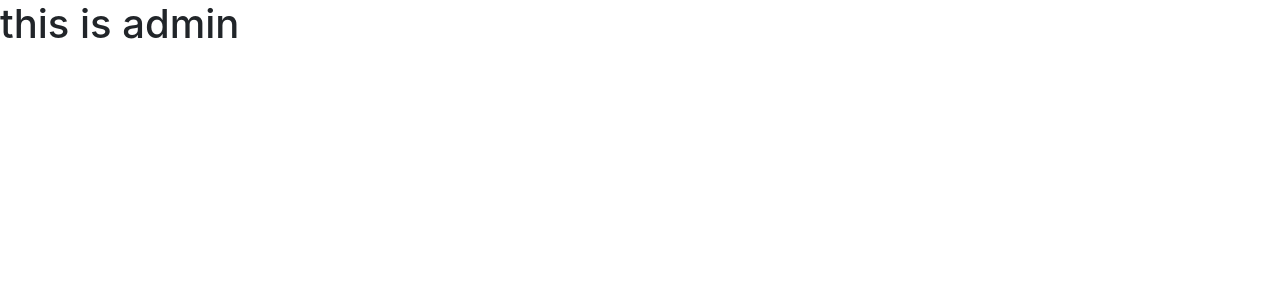
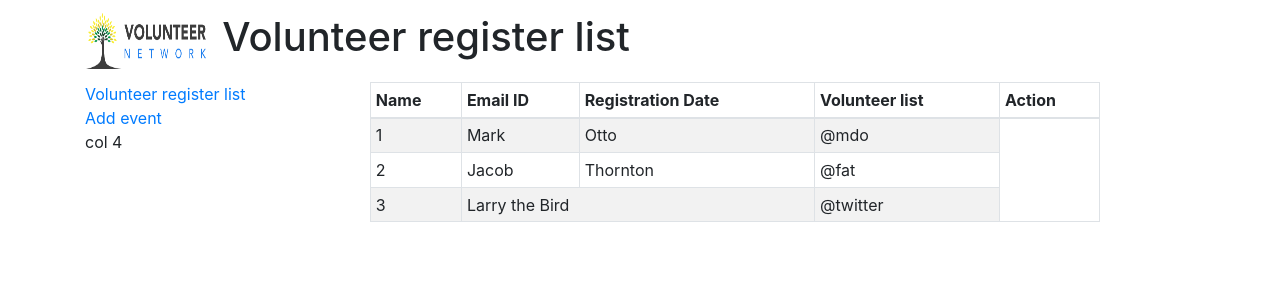
Before and after one commit to rakhiakter/volunteer-network-client, a React (Create React App) app: page /admin in a window 1280 px wide. Shown: the top 300 px of the page. Built offline with nearby package versions, Linux system fonts and the light colour scheme.

Commit message:
https done

```diff
--- a/src/Components/Admin/Admin.js
+++ b/src/Components/Admin/Admin.js
@@ -1,10 +1,69 @@
 import React from 'react';
-
+import { Col, Container, Nav, Navbar, Row, Table } from 'react-bootstrap';
+import { Link } from 'react-router-dom';
+import './Admin.css';
 const Admin = () => {
     return (
-        <div>
-           <h1>this is admin</h1>
-        </div>
+      <div>
+        <Container>
+          <Row>
+            <Navbar>
+              <Navbar.Brand href="#home">
+                <img
+                  style={{ width: "120.26px", height: "56px" }}
+                  src={require("../../logos/Group 1329.png")}
+                  alt=""
+                />
+              </Navbar.Brand>
+              <Nav className="mr-auto">
+                <h1>Volunteer register list</h1>
+              </Nav>
+            </Navbar>
+          </Row>
+        </Container>
+        <Container>
+          <Row>
+            <Col xs={3}>
+              <Link to="/list">Volunteer register list</Link>
+              <br />
+              <Link to="/add">Add event</Link>
+              <p>col 4</p>
+            </Col>
+            <Col xs={8}>
+              <Table striped bordered hover size="sm">
+                <thead>
+                  <tr>
+                    <th>Name</th>
+                    <th>Email ID</th>
+                    <th>Registration Date</th>
+                    <th>Volunteer list</th>
+                    <th>Action</th>
+                  </tr>
+                </thead>
+                <tbody>
+                  <tr>
+                    <td>1</td>
+                    <td>Mark</td>
+                    <td>Otto</td>
+                    <td>@mdo</td>
+                  </tr>
+                  <tr>
+                    <td>2</td>
+                    <td>Jacob</td>
+                    <td>Thornton</td>
+                    <td>@fat</td>
+                  </tr>
+                  <tr>
+                    <td>3</td>
+                    <td colSpan="2">Larry the Bird</td>
+                    <td>@twitter</td>
+                  </tr>
+                </tbody>
+              </Table>
+            </Col>
+          </Row>
+        </Container>
+      </div>
     );
 };
 
--- a/src/Components/CreateAccount/CreateAccount.js
+++ b/src/Components/CreateAccount/CreateAccount.js
@@ -13,7 +13,9 @@ fullName: loggedInUser.fullName,
 email: loggedInUser.email,
 date: loggedInUser.date,
 description: '',
-eventName: eventName
+eventName: eventName,
+pic: pic,
+color: color
   });
 const history = useHistory();
 const handleBlur = (e) => {
@@ -47,7 +49,7 @@ const handleBlur = (e) => {
     console.log(loggedInUser);
     console.log(event);
 console.log("submit");
-   fetch('http://localhost:5000/addEvent', {
+   fetch('http://volunteer-network-1.herokuapp.com/addEvent', {
                 method: 'POST',
                 headers: {'Content-Type': 'application/json'},
                 body: JSON.stringify(event)
--- a/src/Components/Event/Event.css
+++ b/src/Components/Event/Event.css
@@ -9,6 +9,7 @@
     top: 332px;
     background: #E3E3E3;
     border-radius: 5px;
+   margin-left: 170px;
 }
 
 #task {
@@ -30,7 +31,7 @@
     border-radius: 15px;
 }
 
-#task>.row h2 {
+#task>.row h3 {
     width: 177px;
     height: 33px;
     left: 376px;
@@ -57,5 +58,6 @@
     line-height: 26px;
     /* identical to box height, or 130% */
     text-align: center;
-    color: #000000;
+    color: #5a2525;
+    padding-top: 5px;
 }
--- a/src/Components/Event/Event.js
+++ b/src/Components/Event/Event.js
@@ -2,27 +2,40 @@ import React from 'react';
 import {  Image } from "react-bootstrap";
 import "./Event.css"
 const Event = (props) => {
-    const cancelEventTasks = () => {};
+    const cancelEventTasks = (e,id) => {
+      e.persist();
+        fetch(`https://volunteer-network-1.herokuapp.com/delete/${id}`, {
+          method: `DELETE`,
+        })
+          .then((res) => res.json())
+          .then((result) => {
+            if (result) {
+              console.log("deleted successfully");
+              e.target.parentNode.parentNode.parentNode.style.display = "none";
+            }
+          });
+    };
     const activity = { pic: "extraVolunteer.png" };
+    const {eventName, date, pic,_id} = props.task;
+    console.log(eventName, date, pic );
+    console.log(props);
     return (
-
       <div className="col-md-6" id="task">
         <div className="row">
           <div className="col-md-4">
-              <Image src={require("../../images/extraVolunteer.png")} fluid />
+            {pic && <Image src={require(`../../images/${pic}`)} fluid />}
           </div>
           <div className="col-md-4">
-              <h2>
-                <b>Humanity More</b>
-              </h2>
+            <h3>
+              <b>{eventName}</b>
+            </h3>
             <p>
-                <b>Date</b>
+              <b>{date}</b>
             </p>
-              <button onClick={cancelEventTasks}>Cancel</button>
+            <button onClick={(e)=>cancelEventTasks(e,_id)}>Cancel</button>
           </div>
         </div>
       </div>
-
     );
 };
 
--- a/src/Components/EventTasks/EventTasks.js
+++ b/src/Components/EventTasks/EventTasks.js
@@ -10,7 +10,7 @@ const email = loggedInUser.email;
      const [eventData, setEventData] = useState([]);
 
     useEffect(() => {
-        fetch('http://localhost:5000/getEvent/'+ email)
+        fetch('https://volunteer-network-1.herokuapp.com/getEvent/'+ email)
         .then(res => res.json())
         .then(data =>{
           console.log(data);
--- a/src/Components/Header/Header.js
+++ b/src/Components/Header/Header.js
@@ -7,7 +7,8 @@ import {
 
 
 } from "react-bootstrap";
-import Search from '../Home/Search/Search';
+
+import { Link } from 'react-router-dom';
 
 
 
@@ -24,20 +25,21 @@ const Header = () => {
               />
             </Navbar.Brand>
             <Nav className="ml-auto">
-              <Nav.Link href="#home">Home</Nav.Link>
-              <Nav.Link href="#features">Donation</Nav.Link>
-              <Nav.Link href="#pricing">Events</Nav.Link>
-              <Nav.Link href="#pricing">Blog</Nav.Link>
-              <Nav.Link id="button1" className="btn" href="#pricing">
+              <Link to="/" className="nav-link">
+                Home
+              </Link>
+              <Link className="nav-link">Donation</Link>
+              <Link className="nav-link">Events</Link>
+              <Link className="nav-link">Blog</Link>
+              <Link id="button1" className="btn" to="/login">
                 Register
-              </Nav.Link>
-              <Nav.Link id="button2" className="btn" href="#pricing">
+              </Link>
+              <Link id="button2" className="btn" to="/admin">
                 Admin
-              </Nav.Link>
+              </Link>
             </Nav>
           </Navbar>
         </Container>
-        <Search></Search>
       </div>
     );
 };
--- a/src/Components/Home/Home.js
+++ b/src/Components/Home/Home.js
@@ -1,6 +1,7 @@
 import React from 'react';
 
 import Header from '../Header/Header';
+import Search from '../Search/Search';
 import VolunteerCard from '../VolunteerCard/VolunteerCard';
 
 const tasks = [
@@ -112,8 +113,9 @@ const Home = () => {
 
         <div className="row">
           {tasks.map((task) => (
-            <VolunteerCard key = {task.eventName} task={task}></VolunteerCard>
+            <VolunteerCard key={task.eventName} task={task}></VolunteerCard>
           ))}
+          <Search></Search>
         </div>
       </div>
     );
```
Also changed, not shown: src/Components/EventTasks/EventTasks.css (deleted, +0 -62 lines), firebase.json (added), src/Components/Admin/Admin.css (added), src/Components/Search/Search.css (renamed from src/Components/Home/Search/Search.css), src/Components/Search/Search.js (renamed from src/Components/Home/Search/Search.js), 2 other files (tests, documents, lock files or other folders). Lines whose indentation alone changed are shown as unchanged.
